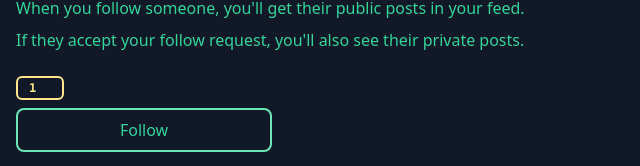
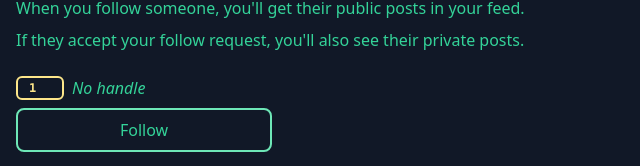
Before and after one commit to neopub/neopub, a React (Create React App) app in the folder frontend/: page /users/1/sub in a window 1280 px wide. Shown: the part 137-303 px from the top of the page, without its empty margins (0-640 px from the left). Built offline with nearby package versions, Linux system fonts and the light colour scheme; no server answers.

Commit message:
handle missing handle

```diff
--- a/frontend/src/components/hexIdCard.tsx
+++ b/frontend/src/components/hexIdCard.tsx
@@ -1,6 +1,10 @@
 import { hostPrefix } from "lib/net";
 import { Link } from "react-router-dom";
 import Hexatar from "./hexatar";
+
+function MissingHandle() {
+  return <i>No handle</i>;
+}
 
 export default function HexIDCard({ pubKey, host, handle }: { pubKey: string, host: string, handle?: string }) {
   let link = `/users/${pubKey}`;
@@ -11,7 +15,7 @@ export default function HexIDCard({ pubKey, host, handle }: { pubKey: string, ho
   return (
     <Link className="flex flex-row items-center space-x-2 no-underline" to={link}>
       <Hexatar hex={pubKey} />
-      {handle && <div>{handle}</div>}
+      {<div>{handle ? handle : <MissingHandle />}</div>}
     </Link>
   )
 }
```
